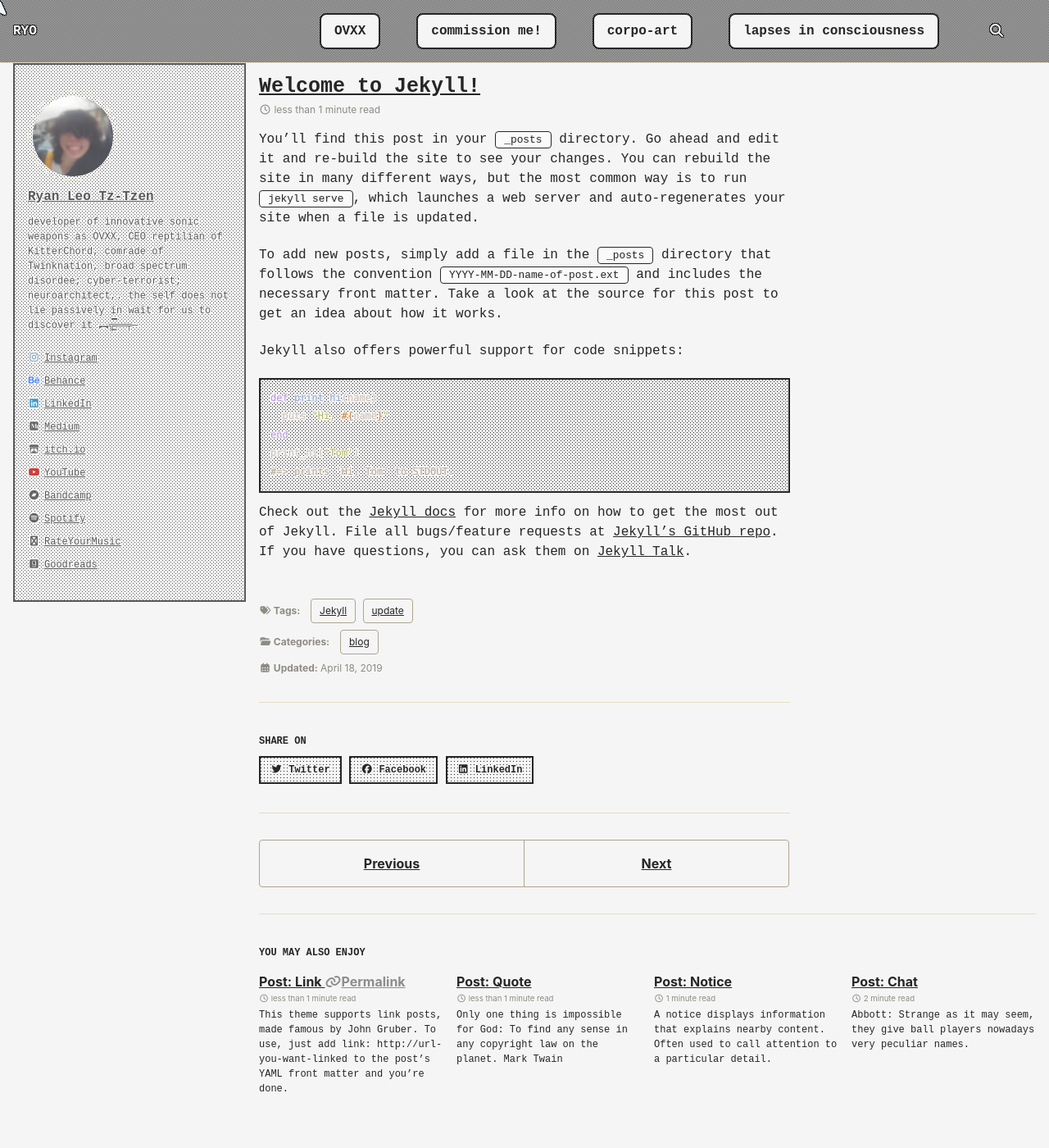
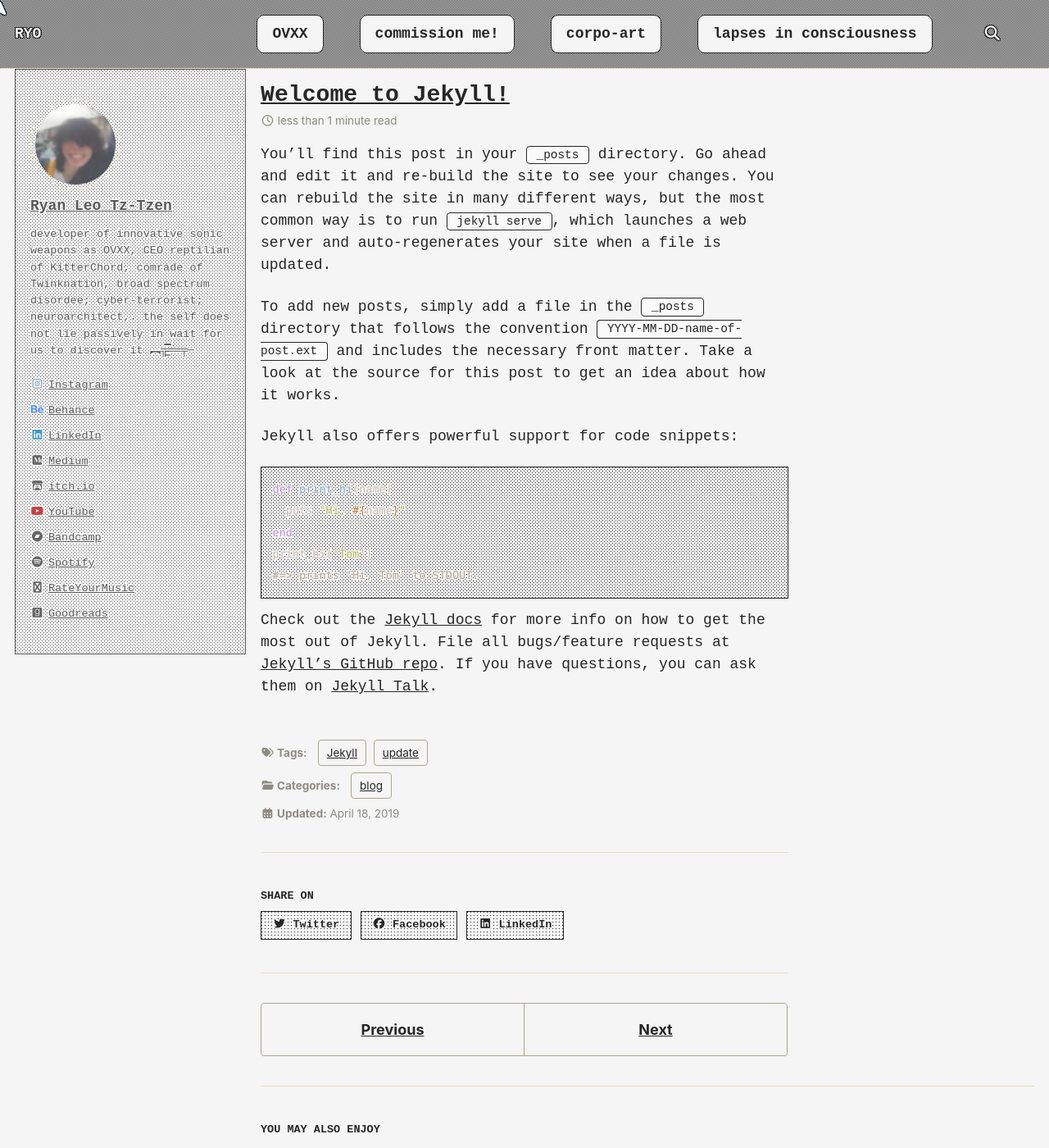
Before and after one commit to cryotato/cryotato.github.io, a Jekyll site: the page built from _posts/2019-04-18-welcome-to-jekyll.md, in a window 1280 px wide and 1400 px high. Shown: the whole window at 82% size. Built offline with Jekyll 4.4.1, drawn with Linux system fonts in a browser that asks for light colours; cached includes are drawn as plain includes.

Commit message:
Update main.scss

```diff
--- a/assets/css/main.scss
+++ b/assets/css/main.scss
@@ -35,8 +35,8 @@ search: false
   --l-shadow: -1px -1px 0 var(--light), 0 -1px 0 var(--light), 1px -1px 0 var(--light), 1px 0 0 var(--light), 1px 1px 0 var(--light), 0 1px 0 var(--light), -1px 1px 0 var(--light), -1px 0 0 var(--light);
   --d-shadow: -1px -1px 0 var(--dark), 0 -1px 0 var(--dark), 1px -1px 0 var(--dark), 1px 0 0 var(--dark), 1px 1px 0 var(--dark), 0 1px 0 var(--dark), -1px 1px 0 var(--dark), -1px 0 0 var(--dark);
 
-   /* --- Standard Border --- */
-   --border-standard: 2px solid var(--dark);
+   /* --- Standard Border (Changed to 1px) --- */
+   --border-standard: 1px solid var(--dark); // <<< CHANGED FROM 2px to 1px
 }
 
 /* ==========================================================================
@@ -54,15 +54,13 @@ search: false
    ========================================================================== */
 
 body {
-  background: var(--bg-0) !important; // Use variable and force override
-  color: var(--dark) !important;     // Use variable and force override
-  font-family: "Courier New", Courier, monospace;
-  font-size: 16px;
-  // Apply base shadow to body text, paragraphs/lists within content will inherit or be overridden specifically below
+  background: var(--bg-0) !important;
+  color: var(--dark) !important;
+  font-family: monospace; // <<< CHANGED font stack
+  font-size: 18px;
   text-shadow: var(--l-shadow) !important;
 }
 
-/* More specific rule for paragraphs and list items within the main content area */
 .page__content p,
 .page__content ul li,
 .page__content ol li {
@@ -71,7 +69,7 @@ body {
 }
 
 h1, h2, h3, h4, h5, h6 {
-  font-family: "Courier New", Courier, monospace;
+  font-family: monospace; // <<< CHANGED font stack
   color: var(--dark) !important;
   text-shadow: var(--l-shadow) !important;
 }
@@ -90,26 +88,25 @@ blockquote,
 blockquote p {
   color: var(--dark) !important;
   text-shadow: var(--l-shadow) !important;
-  // Add other blockquote styles like border if needed
-  border-left: var(--border-standard);
+  border-left: var(--border-standard); // Uses the new 1px border
   padding-left: 1em;
   margin-left: 0;
 }
 
 pre {
-  font-family: "Courier New", Courier, monospace;
+  font-family: monospace; // <<< CHANGED font stack
   background: var(--bg-2);
-  border: var(--border-standard);
+  border: var(--border-standard); // Uses the new 1px border
   padding: 1em;
-  color: var(--dark) !important; // Force color
-  text-shadow: var(--l-shadow) !important; // Force shadow
+  color: var(--dark) !important;
+  text-shadow: var(--l-shadow) !important;
   overflow-x: auto;
 }
 
 p code, li code, h1 code, h2 code, h3 code, h4 code, h5 code, h6 code {
-  font-family: "Courier New", Courier, monospace;
+  font-family: monospace; // <<< CHANGED font stack
   background: var(--bg-1);
-  border: 1px solid var(--dark);
+  border: 1px solid var(--dark); // Explicit 1px border here already
   padding: 0.1em 0.4em;
   border-radius: 0;
   color: var(--dark) !important;
```
